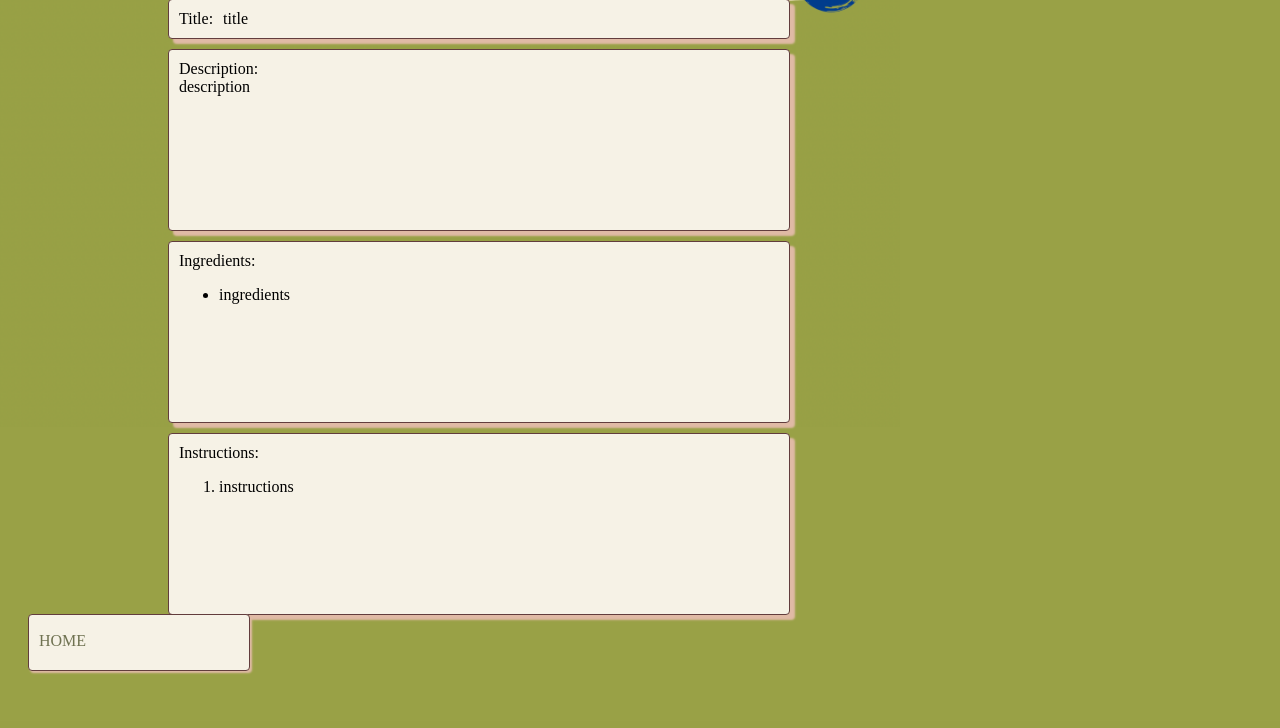
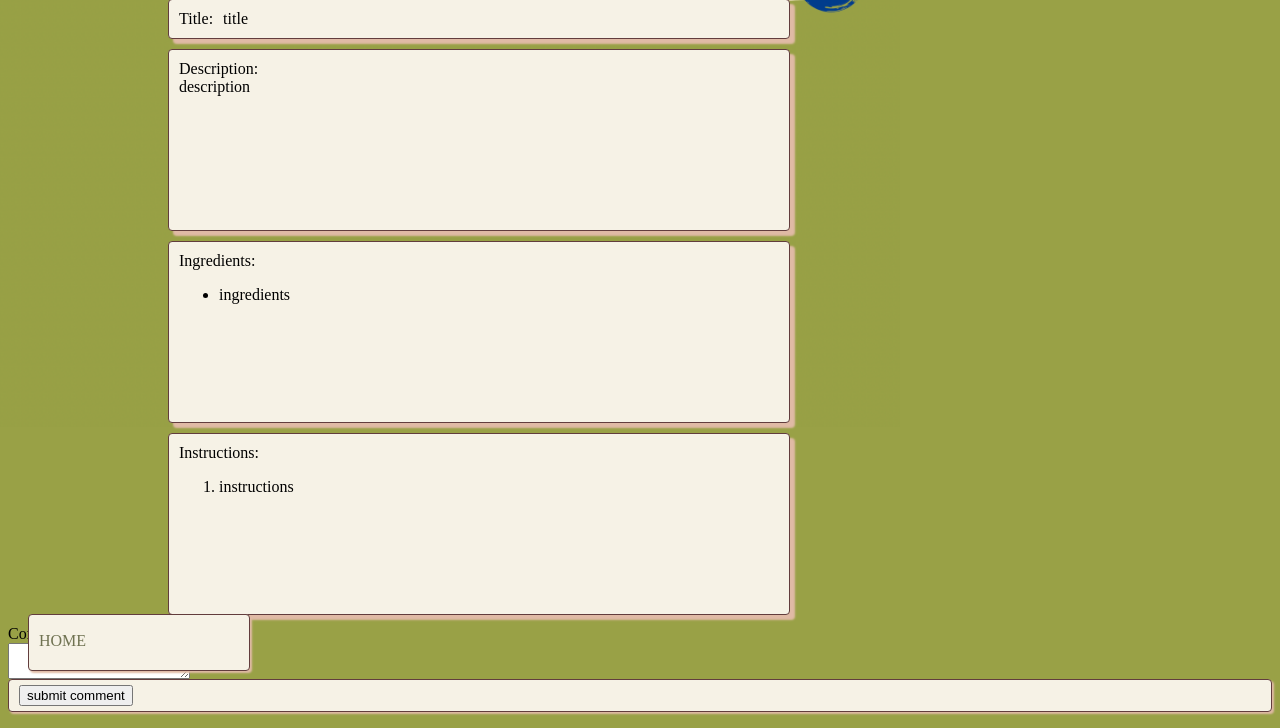
Before and after one commit to LeDuyNg/CMPE-131-Team-2-FOODpApp, a Flask app: page /home/myrecipes/mysinglerecipeview/3 in a window 1280 px wide; the page is wider, and only the part inside the window is pictured. Shown: the part 79-807 px from the top of that part. Before the commit the page ends 753 px from the top of that part, so only its background shows below. Run offline with Flask 3, Linux system fonts and the light colour scheme; a user stored in the database is signed in.

Commit message:
Currently cannot add comment into db

```diff
--- a/app/forms.py
+++ b/app/forms.py
@@ -33,3 +33,7 @@ class RecipeForm(FlaskForm):
     #     widget=ListWidget(prefix_label=False)
     # )
     submit_recipe =  SubmitField("submit recipe")
+
+class CommentForm(FlaskForm):
+    comment = TextAreaField("Comment", validators=[validators.DataRequired()])
+    submit_comment =  SubmitField("submit comment")
--- a/app/models.py
+++ b/app/models.py
@@ -96,3 +96,10 @@ class Recipe(db.Model):
     #         return json.loads(self.tags)
     #     except (TypeError, json.JSONDecodeError):
     #         return []
+
+class Comment(db.Model):
+    id = db.Column(db.Integer, primary_key=True)
+    user_id = db.Column(db.Integer, db.ForeignKey('user.id'))
+    recipe_id = db.Column(db.Integer, db.ForeignKey('recipe.id'))
+    comment = db.Column(db.String)
+    # replies = db.Column(db.String) # stores a list of comment id's
--- a/app/routes.py
+++ b/app/routes.py
@@ -1,8 +1,8 @@
 
 from app import myapp_obj
 from flask import render_template, redirect, request, flash
-from app.forms import LoginForm, RegisterForm, RecipeForm
-from app.models import User, Recipe
+from app.forms import LoginForm, RegisterForm, RecipeForm, CommentForm
+from app.models import User, Recipe, Comment
 from app import db
 from flask_login import current_user, login_required, login_user, logout_user
 
@@ -33,20 +33,27 @@ def myprofile():
     return render_template("myprofile.html", title = "My Profile", pageClass = "myprofile")  # Render home.html
 
 # Route when you click on your recipe, renders myrecipes page and displays all recipes
-@myapp_obj.route("/home/myrecipes/mysinglerecipeview/<int:num>")
+@myapp_obj.route("/home/myrecipes/mysinglerecipeview/<int:num>", methods=['GET', 'POST'])
 @login_required  # Ensure the user is logged in before accessing this route
 def mysinglerecipeview(num):
     recipe = Recipe.query.get(num)  # Fetch the recipe by its ID
     if recipe is None:  # If the recipe does not exist
         flash("Recipe not found.", "danger")  # Show a flash message
         return redirect("/home/myrecipes")  # Redirect to the recipes page
+    # Form for comment
+    form = CommentForm()
+    if form.validate_on_submit():
+        comment = Comment(comment = form.comment.data)
+        db.session.add(comment)
+        db.session.commit()
     # Format the ingredients and instructions
     formatted_ingredients = recipe.format_ingredients(recipe.ingredients)
     formatted_instructions = recipe.format_instructions(recipe.instructions)
     show_buttons = (current_user.is_authenticated and recipe.user_id == current_user.id)
 
     return render_template("mysinglerecipeview.html", title = "My Recipe", pageClass = "mysinglerecipeview",
-                           ingredients=formatted_ingredients, instructions=formatted_instructions, recipe = recipe, show_buttons = show_buttons)  # Render home.html
+                           ingredients=formatted_ingredients, instructions=formatted_instructions, recipe = recipe, show_buttons = show_buttons,
+                           form = form)  # Render home.html
 
 # Route when you click "add recipe" on "my recipes" page, renders myrecipes page and displays all recipes
 @myapp_obj.route("/home/myrecipes/mysinglerecipeadd", methods=['GET', 'POST'])
--- a/app/templates/mysinglerecipeview.html
+++ b/app/templates/mysinglerecipeview.html
@@ -1,6 +1,9 @@
 {% extends "base.html" %}
 {% block content %}
 	<div class = "welcome-text"> WELCOME TO THE PAGE DESCRIBING YOUR RECIPE: </div>
+
+<form action="" method="POST" novalidate>
+{{form.hidden_tag()}}
 
 	<div class = "links">
 
@@ -59,6 +62,18 @@
 
 	</div>
 
+  	 <div class="form-field">
+            <div class="input-text">{{form.comment.label}}:</div>
+            {{ form.comment(class="form-control", id="comment") }}
+            {% for error in form.comment.errors %}
+                <div class="text-danger">{{ error }}</div>
+            {% endfor %}
+	 </div>
+
+	 <div class = "button">  {{ form.submit_comment() }} </div>
+
+</form>
+
 	<!-- The home page button-->
 	<a href = "{{url_for('home')}}" id = "home">
 		<div class = "button home-button"> HOME </div>
```
